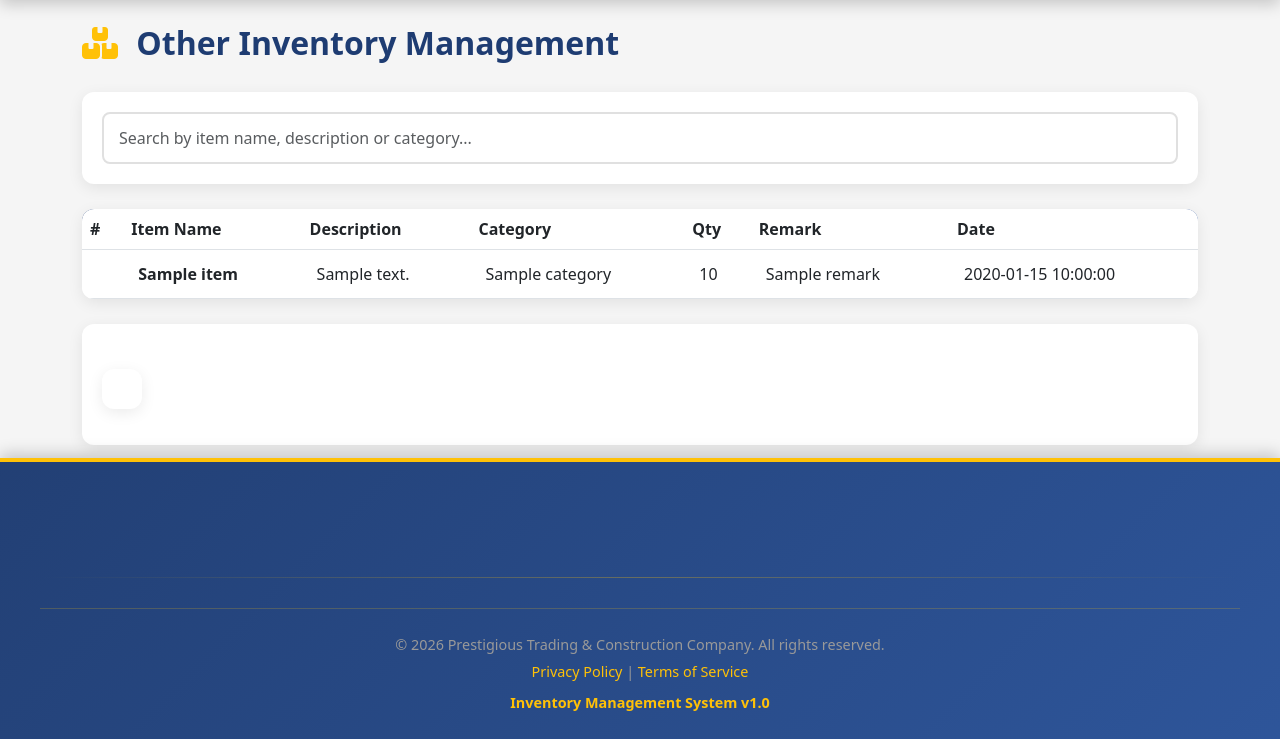
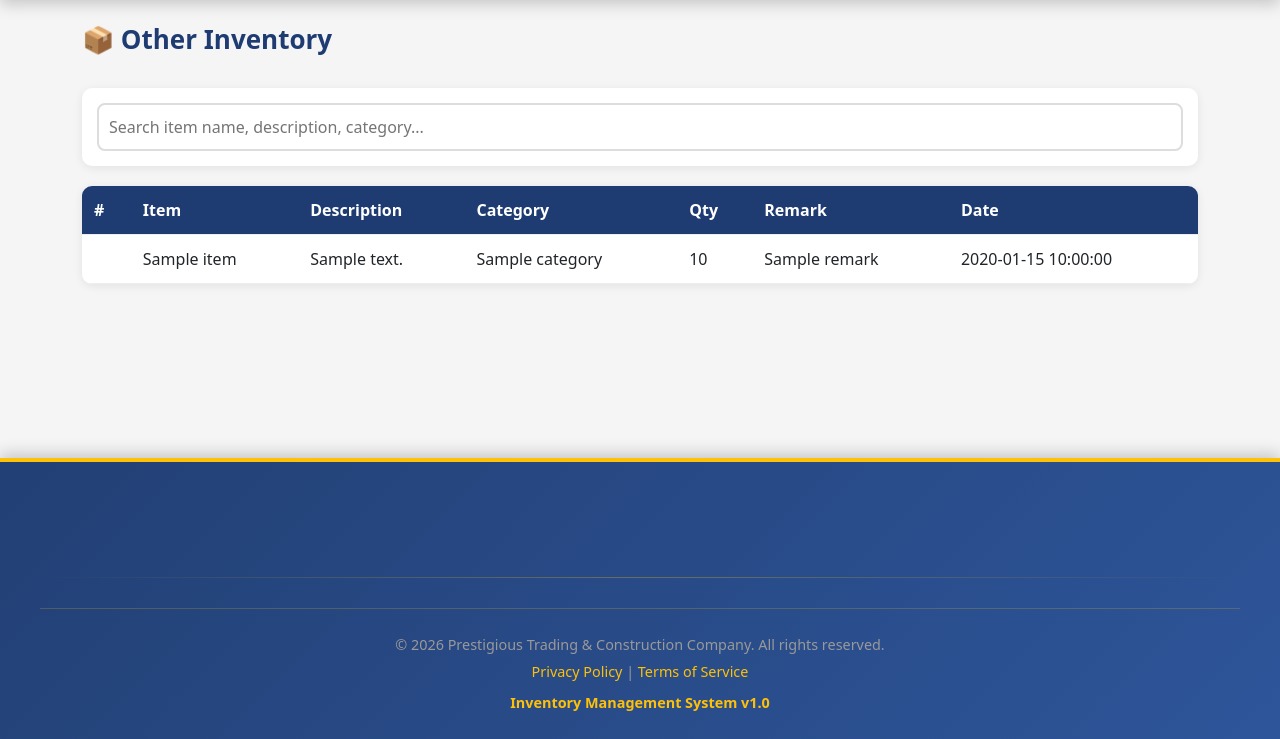
Before and after one commit to santospederson-ui/Inventory-Management-System, a Flask app: template templates/other_inventory.html in a window 1280 px wide. Shown: the part 61-800 px from the top of the page. Run offline with Flask 3, Linux system fonts and the light colour scheme; the template is opened without the code that fills it: most values are stand-ins (such as "Sample title", 1, 10 or a date in 2020).

Commit message:
Update other_inventory.html

```diff
--- a/templates/other_inventory.html
+++ b/templates/other_inventory.html
@@ -3,104 +3,100 @@
 {% block content %}
 
 <style>
-    .page-header {
-        display: flex;
-        justify-content: space-between;
-        align-items: center;
-        margin-bottom: 30px;
-        flex-wrap: wrap;
-        gap: 15px;
+
+.page-header{
+    display:flex;
+    justify-content:space-between;
+    align-items:center;
+    margin-bottom:25px;
+    flex-wrap:wrap;
 }
 
-    .page-header h1 {
-        color: #1e3c72;
-        font-weight: 700;
-        font-size: 2rem;
-        margin: 0;
+.page-header h1{
+    color:#1e3c72;
+    font-size:26px;
+    font-weight:700;
 }
 
-    .search-box {
-        background: white;
-        border-radius: 12px;
-        padding: 20px;
-        margin-bottom: 25px;
-        box-shadow: 0 4px 15px rgba(0,0,0,0.08);
+.search-box{
+    background:white;
+    padding:15px;
+    border-radius:10px;
+    margin-bottom:20px;
+    box-shadow:0 2px 10px rgba(0,0,0,0.08);
 }
 
-    .search-box .form-control {
-        border: 2px solid #e0e0e0;
-        border-radius: 8px;
-        padding: 12px 15px;
+.search-box input{
+    width:100%;
+    padding:10px;
+    border:2px solid #ddd;
+    border-radius:8px;
 }
 
-    .data-table-wrapper {
-        background: white;
-        border-radius: 12px;
-        overflow-x: auto;
-        box-shadow: 0 4px 15px rgba(0,0,0,0.08);
+.table-wrapper{
+    background:white;
+    border-radius:10px;
+    overflow-x:auto;
+    box-shadow:0 2px 10px rgba(0,0,0,0.08);
 }
 
-    .data-table-wrapper table {
-        margin-bottom: 0;
-        min-width: 900px;
+table{
+    width:100%;
+    border-collapse:collapse;
+    min-width:800px;
 }
 
-    .data-table-wrapper thead {
-        background: linear-gradient(135deg,#1e3c72,#2a5298);
-        color: white;
+thead{
+    background:#1e3c72;
+    color:white;
 }
 
-    .data-table-wrapper tbody tr:hover {
+th, td{
+    padding:12px;
+    border-bottom:1px solid #eee;
+    text-align:left;
+}
+
+tr:hover{
     background:#f5f9ff;
 }
 
-    .data-table-wrapper tbody td {
-        padding:12px 15px;
+.low{
+    color:red;
+    font-weight:bold;
 }
 
 .pagination{
-        background:white;
-        padding:20px;
-        border-radius:12px;
-        margin-top:25px;
-        box-shadow:0 4px 15px rgba(0,0,0,.08);
+    margin-top:20px;
+    display:flex;
+    gap:5px;
+    flex-wrap:wrap;
 }
 
-    .pagination .page-link{
+.page-item a{
+    padding:8px 12px;
+    border:1px solid #ddd;
+    border-radius:6px;
+    text-decoration:none;
     color:#1e3c72;
-        border:1px solid #e0e0e0;
-        border-radius:6px;
-        margin:0 3px;
 }
 
-    .pagination .page-item.active .page-link{
-        background:linear-gradient(135deg,#ffc107,#ff9800);
+.page-item.active a{
+    background:#ffc107;
     color:white;
 }
 
-    .empty-state{
-        text-align:center;
-        padding:60px 20px;
-        color:#999;
-    }
 </style>
 
 <!-- HEADER -->
 <div class="page-header">
 
-    <h1>
-        <i class="fas fa-boxes" style="color:#ffc107;margin-right:10px;"></i>
-        Other Inventory Management
-    </h1>
+    <h1>📦 Other Inventory</h1>
 
     {% if session.get('role') == 'admin' %}
     <a href="{{ url_for('other_add_item') }}"
-       class="btn"
-       style="background:linear-gradient(135deg,#51CF66,#40C057);
-              color:white;
-              padding:10px 20px;
-              border-radius:8px;">
-        Add New Item
+       style="background:#40c057;color:white;padding:10px 15px;border-radius:8px;text-decoration:none;">
+       + Add Item
     </a>
     {% endif %}
 
@@ -108,32 +104,25 @@
 
 <!-- SEARCH -->
 <div class="search-box">
-
-<form method="GET"
-      action="{{ url_for('other_inventory') }}"
-      class="d-flex gap-2">
-
+    <form method="GET" action="{{ url_for('other_inventory') }}">
         <input type="text"
                name="search"
                value="{{ search }}"
-           class="form-control"
-           placeholder="Search by item name, description or category...">
-
+               placeholder="Search item name, description, category...">
     </form>
-
 </div>
 
 <!-- TABLE -->
 {% if items %}
 
-<div class="data-table-wrapper">
+<div class="table-wrapper">
 
-<table class="table">
+<table>
 
 <thead>
 <tr>
 <th>#</th>
-<th>Item Name</th>
+<th>Item</th>
 <th>Description</th>
 <th>Category</th>
 <th>Qty</th>
@@ -148,20 +137,20 @@
 <tr>
 
 <td>{{ loop.index + ((page-1)*10) }}</td>
-<td><strong>{{ item.item_name }}</strong></td>
+<td>{{ item.item_name }}</td>
 <td>{{ item.description }}</td>
 <td>{{ item.category }}</td>
 
 <td>
 {% if item.qty <= 5 %}
-<span style="color:red;font-weight:bold;">{{ item.qty }}</span>
+<span class="low">{{ item.qty }}</span>
 {% else %}
 {{ item.qty }}
 {% endif %}
 </td>
 
 <td>{{ item.remark or '-' }}</td>
-<td>{{ item.created_at or 'N/A' }}</td>
+<td>{{ item.created_at or '-' }}</td>
 
 </tr>
 {% endfor %}
@@ -173,46 +162,31 @@
 </div>
 
 <!-- PAGINATION -->
-<nav class="pagination">
-<ul class="pagination">
+<div class="pagination">
 
 {% if page > 1 %}
-<li class="page-item">
-<a class="page-link"
-   href="{{ url_for('other_inventory', page=page-1, search=search) }}">
-    Prev
-</a>
-</li>
+<div class="page-item">
+<a href="{{ url_for('other_inventory', page=page-1, search=search) }}">Prev</a>
+</div>
 {% endif %}
 
-{% for p in range(1, total_pages+1) %}
-<li class="page-item {% if p == page %}active{% endif %}">
-<a class="page-link"
-   href="{{ url_for('other_inventory', page=p, search=search) }}">
-    {{ p }}
-</a>
-</li>
+{% for p in range(1, total_pages + 1) %}
+<div class="page-item {% if p == page %}active{% endif %}">
+<a href="{{ url_for('other_inventory', page=p, search=search) }}">{{ p }}</a>
+</div>
 {% endfor %}
 
 {% if page < total_pages %}
-<li class="page-item">
-<a class="page-link"
-   href="{{ url_for('other_inventory', page=page+1, search=search) }}">
-    Next
-</a>
-</li>
+<div class="page-item">
+<a href="{{ url_for('other_inventory', page=page+1, search=search) }}">Next</a>
+</div>
 {% endif %}
 
-</ul>
-</nav>
+</div>
 
 {% else %}
 
-<div class="empty-state">
-<i class="fas fa-box-open"></i>
-<h3>No Items Found</h3>
-<p>No inventory items available.</p>
-</div>
+<p>No items found.</p>
 
 {% endif %}
 
```
Lines whose indentation alone changed are shown as unchanged.
